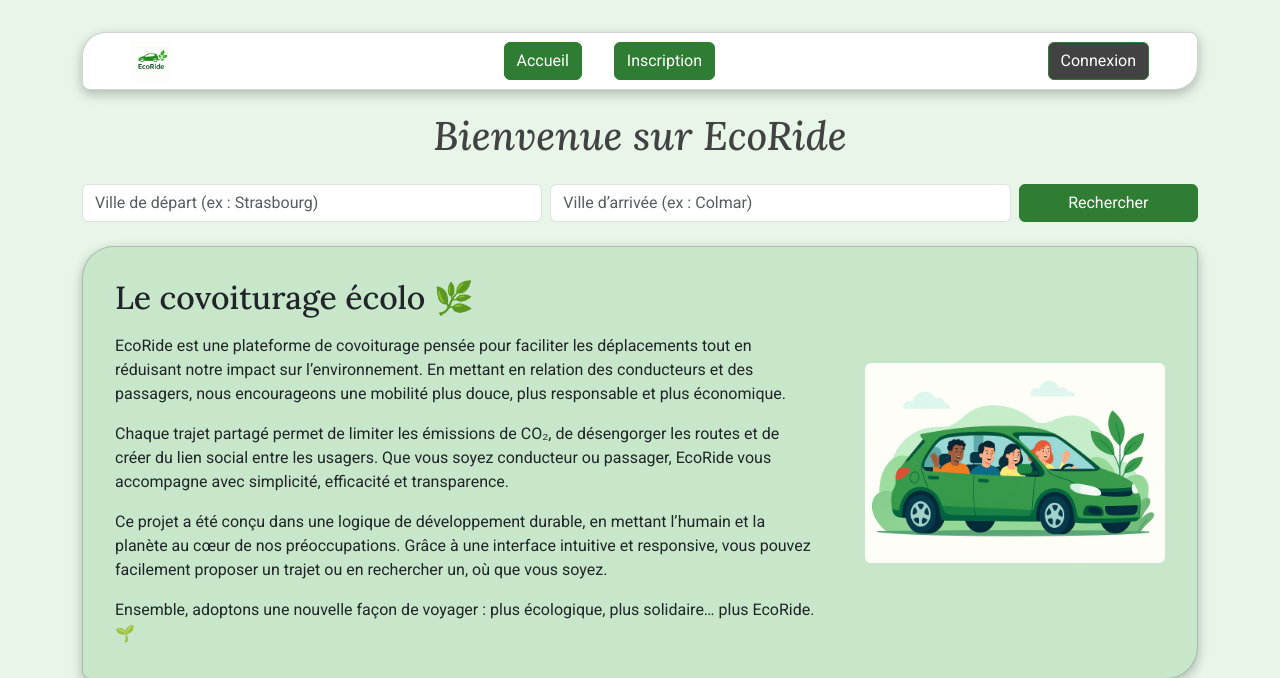
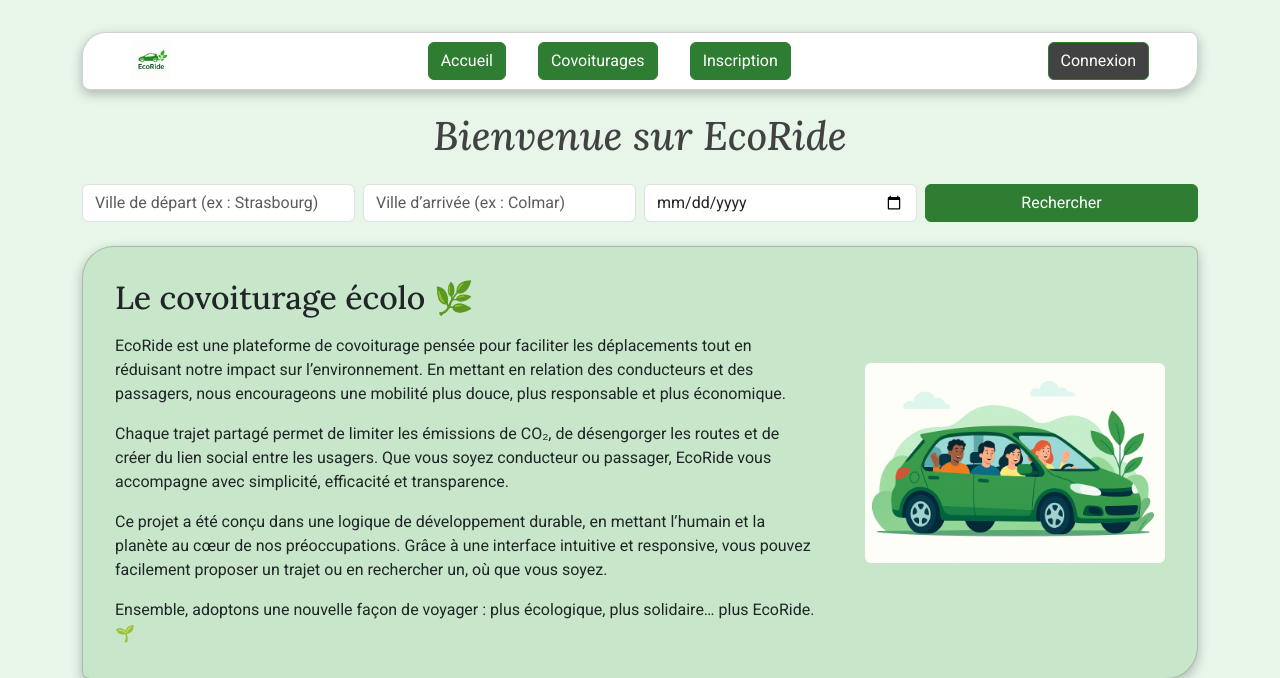
Before and after one commit to Niiby68/EcoRide---ECF-Studi, a PHP site: page /frontend/index.php in a window 1280 px wide. Shown: the top 678 px of the page. Run offline with PHP 8.4, Linux system fonts and the light colour scheme; some libraries are stand-ins or nearby versions.

Commit message:
Création de la fonction formulaire-trajet.php et ajout du bouton covoiturages

```diff
--- a/frontend/css/style.css
+++ b/frontend/css/style.css
@@ -118,10 +118,6 @@ h1, h2, h3, h4, h5, h6 {
 	text-align: center;
 }
 
-.titre-secondaire {
-	font-style: italic;
-}
-
 .img-fluid {
 	max-width: 300px;
 	height: auto;
--- /dev/null
+++ b/frontend/includes/formulaire-trajet.php
@@ -0,0 +1,35 @@
+<?php
+//
+//	Formulaire de recherche de trajet
+//	/frontend/includes/formulaire_trajet.php
+//
+
+
+
+function formulaire_trajet(string $action = 'recherche.php'): void {
+
+	// Pré-remplissage des champs si disponible en GET
+    $depart   = $_GET['depart']   ?? '';
+    $arrivee  = $_GET['arrivee']  ?? '';
+    $date     = $_GET['date']     ?? '';
+
+	?>
+	<form method="get" action="<?= htmlspecialchars($action, ENT_QUOTES, 'UTF-8') ?>" class="mb-4">
+		<div class="row g-2">
+			<div class="col-md-3">
+				<input type="text" name="depart" class="form-control" placeholder="Ville de départ (ex : Strasbourg)" aria-label="Ville de départ" value="<?= htmlspecialchars($depart, ENT_QUOTES, 'UTF-8') ?>" required>
+			</div>
+			<div class="col-md-3">
+				<input type="text" name="arrivee" class="form-control" placeholder="Ville d’arrivée (ex : Colmar)" aria-label="Ville d’arrivée" value="<?= htmlspecialchars($arrivee, ENT_QUOTES, 'UTF-8') ?>" required>
+			</div>
+			<div class="col-md-3">
+				<input type="date" name="date" class="form-control" aria-label="Date de départ" value="<?= htmlspecialchars($date, ENT_QUOTES, 'UTF-8') ?>" required>
+			</div>
+			<div class="col-md-3">
+				<button class="btn btn-primary w-100" type="submit">Rechercher</button>
+			</div>
+		</div>
+	</form>
+	<?php
+}
+?>
--- a/frontend/index.php
+++ b/frontend/index.php
@@ -8,6 +8,13 @@
 
 session_start();
 $is_connected = isset($_SESSION['user_id']);
+
+
+
+//
+//	Fichiers additionnels
+//
+require_once( "includes/formulaire-trajet.php" );
 ?>
 
 
@@ -89,6 +96,9 @@ $is_connected = isset($_SESSION['user_id']);
                         <li class="nav-item">
                             <a href="index.php" class="btn btn-primary">Accueil</a>
                         </li>
+						<li class="nav-item">
+							<a href="covoiturages.php" class="btn btn-primary">Covoiturages</a>
+						</li>
 						<?php if (!$is_connected): ?>
                         <li class="nav-item">
                             <a href="signup.php" class="btn btn-primary">Inscription</a>
@@ -117,19 +127,7 @@ $is_connected = isset($_SESSION['user_id']);
         <h1 class="titre-principal">Bienvenue sur EcoRide</h1>
 
 		<!-- Barre de recherche -->
-		<form method="get" action="recherche.php" class="mb-4">
-			<div class="row g-2">
-				<div class="col-md-5">
-					<input type="text" name="depart" class="form-control" placeholder="Ville de départ (ex : Strasbourg)" aria-label="Ville de départ" required>
-				</div>
-				<div class="col-md-5">
-					<input type="text" name="arrivee" class="form-control" placeholder="Ville d’arrivée (ex : Colmar)" aria-label="Ville d’arrivée" required>
-				</div>
-				<div class="col-md-2">
-					<button class="btn btn-primary w-100" type="submit">Rechercher</button>
-				</div>
-			</div>
-		</form>
+		<?php formulaire_trajet( 'covoiturages.php' ); ?>
 
 		<!-- Contenu du site -->
         <div class="card">
--- a/frontend/login.php
+++ b/frontend/login.php
@@ -43,7 +43,7 @@ if (isset($_SESSION['user_id'])) {
 <body>
     <noscript>
       <div class="container">
-		<div class="alert alert-warning text-center my-4" role="alert">
+        <div class="alert alert-warning javamess" role="alert">
 			<strong>Attention :</strong> JavaScript est désactivé dans votre navigateur.
 			Le site fonctionnera en mode simplifié, mais certaines fonctionnalités seront limitées.
         </div>
@@ -104,6 +104,9 @@ if (isset($_SESSION['user_id'])) {
                             <a href="index.php" class="btn btn-primary">Accueil</a>
                         </li>
 						<li class="nav-item">
+							<a href="covoiturages.php" class="btn btn-primary">Covoiturages</a>
+						</li>
+						<li class="nav-item">
                             <a href="signup.php" class="btn btn-primary">Inscription</a>
                         </li>
                     </ul>
--- a/frontend/mentions-legales.php
+++ b/frontend/mentions-legales.php
@@ -37,7 +37,7 @@ $is_connected = isset($_SESSION['user_id']);
 <body>
     <noscript>
       <div class="container">
-		<div class="alert alert-warning text-center my-4" role="alert">
+        <div class="alert alert-warning javamess" role="alert">
 			<strong>Attention :</strong> JavaScript est désactivé dans votre navigateur.
 			Le site fonctionnera en mode simplifié, mais certaines fonctionnalités seront limitées.
         </div>
@@ -88,6 +88,9 @@ $is_connected = isset($_SESSION['user_id']);
 					<ul class="nav mb-0">
 						<li class="nav-item">
 							<a href="index.php" class="btn btn-primary">Accueil</a>
+						</li>
+						<li class="nav-item">
+							<a href="covoiturages.php" class="btn btn-primary">Covoiturages</a>
 						</li>
 						<?php if (!$is_connected): ?>
 						<li class="nav-item">
--- a/frontend/signup.php
+++ b/frontend/signup.php
@@ -43,7 +43,7 @@ if (isset($_SESSION['user_id'])) {
 <body>
     <noscript>
       <div class="container">
-		<div class="alert alert-warning text-center my-4" role="alert">
+        <div class="alert alert-warning javamess" role="alert">
 			<strong>Attention :</strong> JavaScript est désactivé dans votre navigateur.
 			Le site fonctionnera en mode simplifié, mais certaines fonctionnalités seront limitées.
         </div>
@@ -94,6 +94,9 @@ if (isset($_SESSION['user_id'])) {
 					<ul class="nav mb-0">
                         <li class="nav-item">
                             <a href="index.php" class="btn btn-primary">Accueil</a>
+                        </li>
+						<li class="nav-item">
+							<a href="covoiturages.php" class="btn btn-primary">Covoiturages</a>
 						</li>
 						<li class="nav-item">
                             <a href="signup.php" class="btn btn-primary">Inscription</a>
```
Also changed, not shown: 1 other file. Lines whose indentation alone changed are shown as unchanged.
